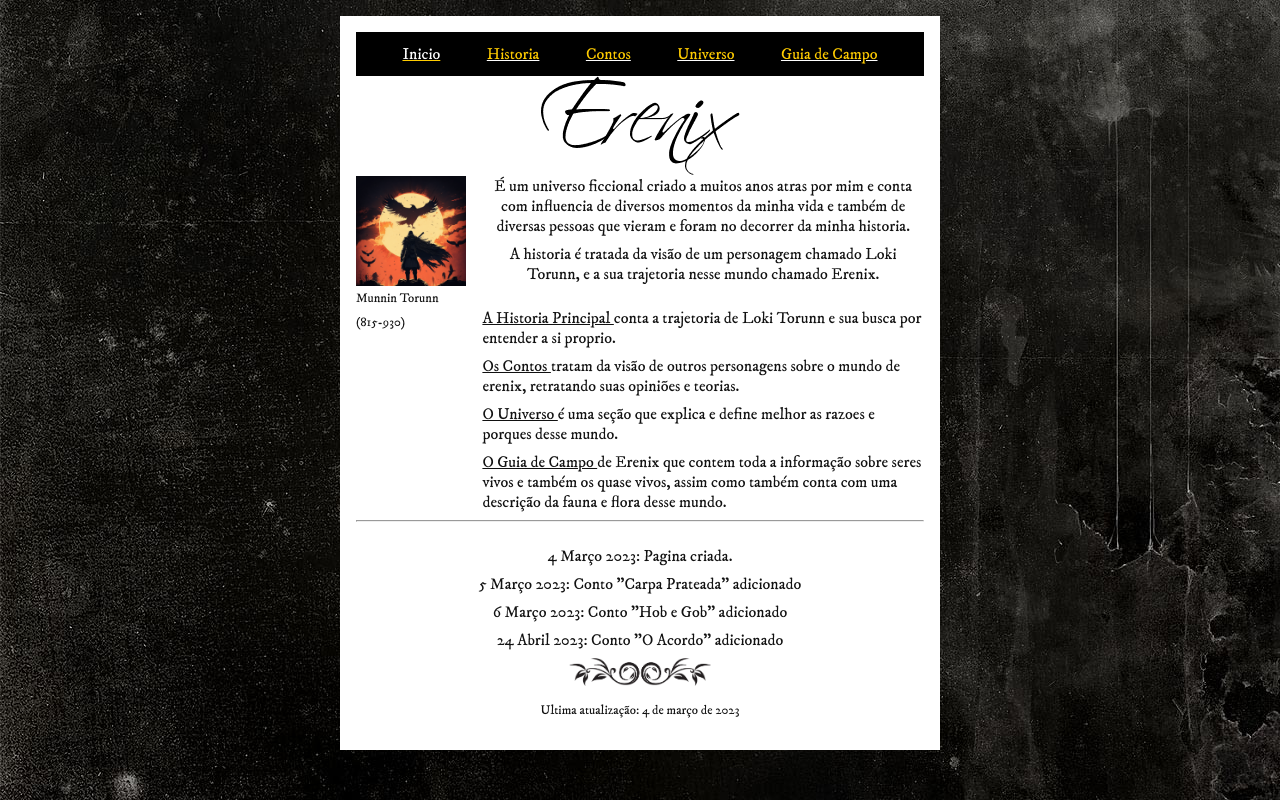
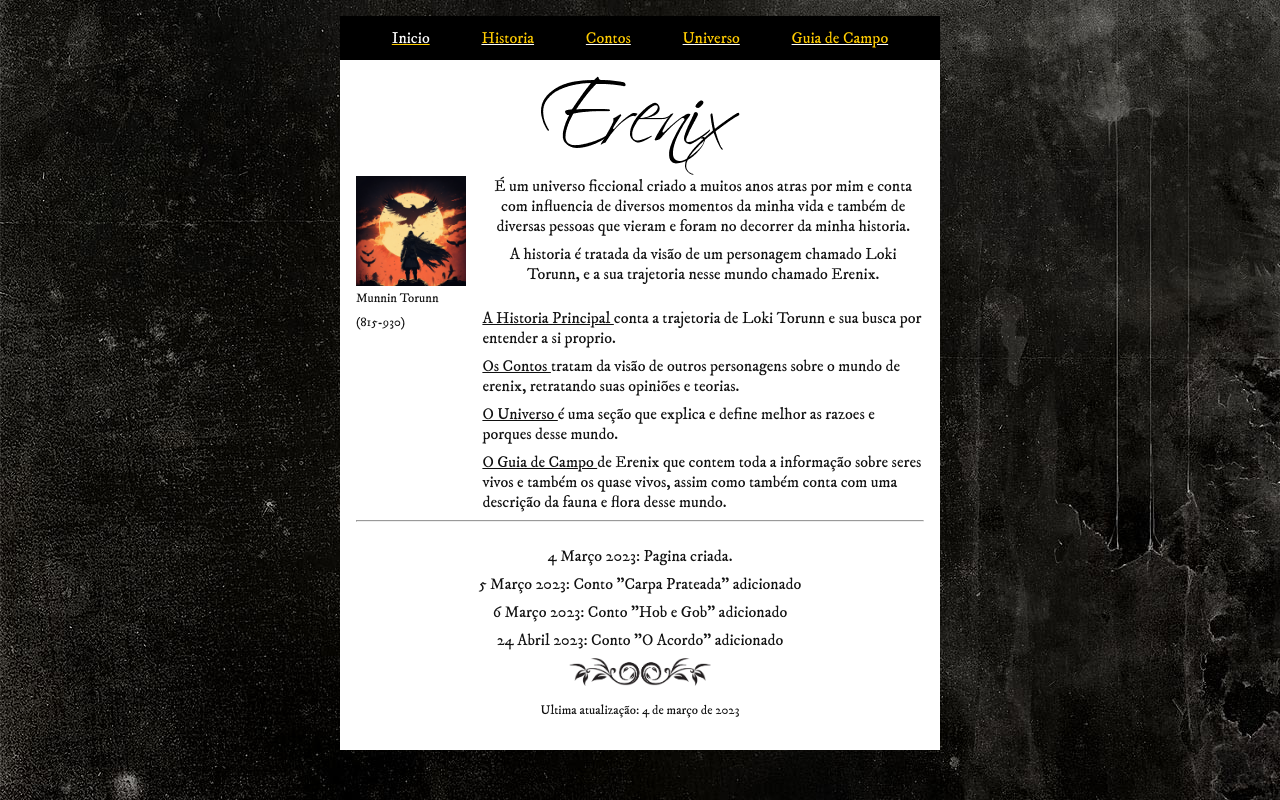
Before and after one commit to YuriDonato/talesoferenix, a React (Create React App) app: page / in a window 1280 px wide. Built offline with nearby package versions, Linux system fonts and the light colour scheme.

Commit message:
Updated
headbar

```diff
--- a/src/components/Header/index.tsx
+++ b/src/components/Header/index.tsx
@@ -6,6 +6,7 @@ type Props = {
 
 const Header = ({ current }: Props) => {
   return (
+    <S.MainContainer>
       <S.Header>
         <S.Container>
           <S.Links>
@@ -47,6 +48,7 @@ const Header = ({ current }: Props) => {
           </S.Links>
         </S.Container>
       </S.Header>
+    </S.MainContainer>
   )
 }
 
--- a/src/components/Header/styles.ts
+++ b/src/components/Header/styles.ts
@@ -1,8 +1,8 @@
 import styled from 'styled-components'
-import { cores } from '../../styles'
+import { MainCard, cores } from '../../styles'
 import { Link } from 'react-router-dom'
 
-export const Header = styled.header`
+export const Header = styled.div`
   width: 100%;
   height: fit-content;
   background-color: black;
@@ -16,6 +16,13 @@ export const Container = styled.ul`
   padding-bottom: 0.75rem;
   max-width: 600px;
   margin: 0 auto;
+`
+
+export const MainContainer = styled.div`
+  margin: 1rem auto 0 auto;
+  color: black;
+  max-width: 600px;
+  display: block;
 `
 
 export const Button = styled(Link)`
--- a/src/components/HomeCard/index.tsx
+++ b/src/components/HomeCard/index.tsx
@@ -3,12 +3,10 @@ import * as S from './styles'
 import erenix from '../../assets/images/erenixlogo.png'
 import munnin from '../../assets/images/munnin-frontpage.png'
 import decoImg from '../../assets/images/bottom-ornament.png'
-import Header from '../Header'
 
 const HomeCard = () => {
   return (
     <S.Container>
-      <Header current="home" />
       <S.Logo src={erenix} alt="erenix" />
       <S.GridContainer>
         <S.Aside>
--- a/src/pages/Home/index.tsx
+++ b/src/pages/Home/index.tsx
@@ -4,7 +4,7 @@ import HomeCard from '../../components/HomeCard'
 const Home = () => {
   return (
     <div>
-      {/* <Header current="home" /> */}
+      <Header current="home" />
       <HomeCard />
     </div>
   )
--- a/src/styles.ts
+++ b/src/styles.ts
@@ -33,7 +33,7 @@ export const GlobalCss = createGlobalStyle`
 `
 
 export const MainCard = styled.div`
-  margin: 1rem auto;
+  margin: 0 auto 1rem auto;
   color: black;
   padding: 1rem;
   background-color: white;
```
Lines whose indentation alone changed are shown as unchanged.
